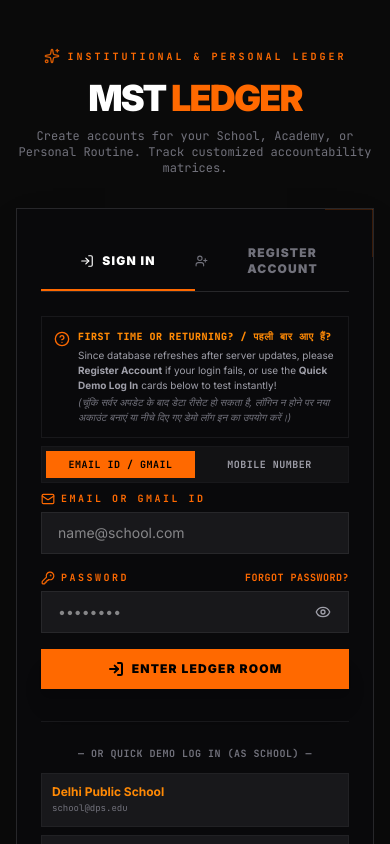
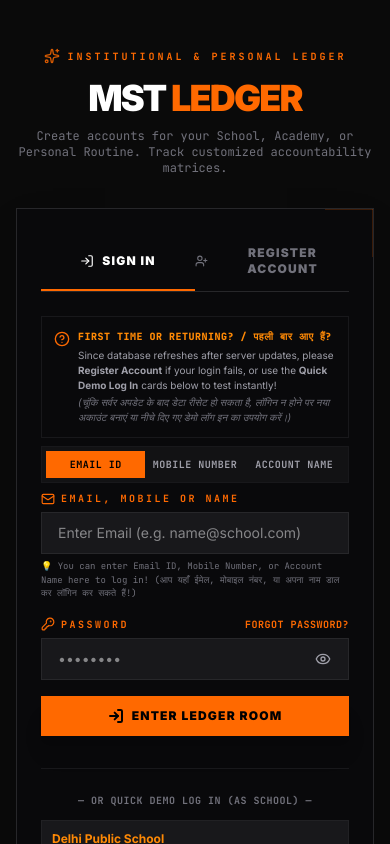
Before and after one commit to Max-Lee263/My-hobbies, a React (Vite) app: page / in a window 390 px wide. Shown: the top 844 px of the page. Built offline with nearby package versions, Linux system fonts and the light colour scheme; a web font is replaced by a local one.

Commit message:
feat: allow login via username
Enable users to authenticate using their name in addition to email or mobile number by updating validation logic across the frontend and server.

```diff
--- a/server.ts
+++ b/server.ts
@@ -219,12 +219,12 @@ Analyze the user's intent, then output the updated focus/hobbies, and the recomm
       }
 
       const serverUsers = loadServerUsers();
+      const identifier = loginIdentifier.toLowerCase().trim();
       const user = serverUsers.find((u: any) => {
-        if (loginMethod === "email") {
-          return u.email.toLowerCase() === loginIdentifier.toLowerCase().trim() && u.password === password;
-        } else {
-          return u.mobile.trim() === loginIdentifier.trim() && u.password === password;
-        }
+        const emailMatch = u.email && u.email.toLowerCase() === identifier;
+        const mobileMatch = u.mobile && u.mobile.trim() === identifier;
+        const nameMatch = u.name && u.name.toLowerCase().trim() === identifier;
+        return (emailMatch || mobileMatch || nameMatch) && u.password === password;
       });
 
       if (!user) {
--- a/src/components/AuthScreen.tsx
+++ b/src/components/AuthScreen.tsx
@@ -59,7 +59,7 @@ const PREDEFINED_SUBJECTS: Record<string, string[]> = {
 
 export default function AuthScreen({ onLogin }: AuthScreenProps) {
   const [activeTab, setActiveTab] = useState<"login" | "register">("login");
-  const [loginMethod, setLoginMethod] = useState<"email" | "mobile">("email");
+  const [loginMethod, setLoginMethod] = useState<"email" | "mobile" | "name">("email");
 
   // Login Form State
   const [loginIdentifier, setLoginIdentifier] = useState(""); // email or mobile
@@ -191,12 +191,12 @@ export default function AuthScreen({ onLogin }: AuthScreenProps) {
 
     // Try to find the user in our local backup/storage
     const localUsers: User[] = JSON.parse(localStorage.getItem("ledger_users") || "[]");
+    const identifier = loginIdentifier.toLowerCase().trim();
     const matchedLocalUser = localUsers.find(u => {
-      if (loginMethod === "email") {
-        return u.email.toLowerCase() === loginIdentifier.toLowerCase().trim();
-      } else {
-        return u.mobile.trim() === loginIdentifier.trim();
-      }
+      const emailMatch = u.email && u.email.toLowerCase() === identifier;
+      const mobileMatch = u.mobile && u.mobile.trim() === identifier;
+      const nameMatch = u.name && u.name.toLowerCase().trim() === identifier;
+      return emailMatch || mobileMatch || nameMatch;
     });
 
     try {
@@ -744,21 +744,30 @@ export default function AuthScreen({ onLogin }: AuthScreenProps) {
                 <div className="flex bg-zinc-900/60 p-1 border border-zinc-900 rounded-none mb-2">
                   <button
                     type="button"
-                    onClick={() => { setLoginMethod("email"); setLoginIdentifier(""); }}
+                    onClick={() => { setLoginMethod("email"); }}
                     className={`flex-1 py-1.5 text-[10px] font-mono font-bold uppercase tracking-wider transition-colors duration-150 ${
                       loginMethod === "email" ? "bg-orange-500 text-black" : "text-zinc-400 hover:text-white"
                     }`}
                   >
-                    Email ID / Gmail
+                    Email ID
                   </button>
                   <button
                     type="button"
-                    onClick={() => { setLoginMethod("mobile"); setLoginIdentifier(""); }}
+                    onClick={() => { setLoginMethod("mobile"); }}
                     className={`flex-1 py-1.5 text-[10px] font-mono font-bold uppercase tracking-wider transition-colors duration-150 ${
                       loginMethod === "mobile" ? "bg-orange-500 text-black" : "text-zinc-400 hover:text-white"
                     }`}
                   >
                     Mobile Number
+                  </button>
+                  <button
+                    type="button"
+                    onClick={() => { setLoginMethod("name"); }}
+                    className={`flex-1 py-1.5 text-[10px] font-mono font-bold uppercase tracking-wider transition-colors duration-150 ${
+                      loginMethod === "name" ? "bg-orange-500 text-black" : "text-zinc-400 hover:text-white"
+                    }`}
+                  >
+                    Account Name
                   </button>
                 </div>
 
@@ -778,23 +787,37 @@ export default function AuthScreen({ onLogin }: AuthScreenProps) {
                     {loginMethod === "email" ? (
                       <>
                         <Mail className="w-3.5 h-3.5" />
-                        <span>Email or Gmail ID</span>
+                        <span>Email, Mobile or Name</span>
+                      </>
+                    ) : loginMethod === "mobile" ? (
+                      <>
+                        <Phone className="w-3.5 h-3.5" />
+                        <span>Mobile, Email or Name</span>
                       </>
                     ) : (
                       <>
-                        <Phone className="w-3.5 h-3.5" />
-                        <span>Mobile Number</span>
+                        <UserPlus className="w-3.5 h-3.5" />
+                        <span>Account Name, Email or Mobile</span>
                       </>
                     )}
                   </label>
                   <input
-                    type={loginMethod === "email" ? "email" : "tel"}
-                    placeholder={loginMethod === "email" ? "name@school.com" : "e.g. 9876543210"}
+                    type="text"
+                    placeholder={
+                      loginMethod === "email"
+                        ? "Enter Email (e.g. name@school.com)"
+                        : loginMethod === "mobile"
+                        ? "Enter Mobile (e.g. 9876543210)"
+                        : "Enter Account Name (e.g. Rahul Kumar)"
+                    }
                     value={loginIdentifier}
                     onChange={(e) => setLoginIdentifier(e.target.value)}
                     className="w-full px-4 py-2.5 bg-zinc-900 border border-zinc-800 rounded-none text-zinc-100 placeholder-zinc-650 focus:outline-hidden focus:ring-1 focus:ring-orange-500 transition-all font-sans text-sm"
                     required
                   />
+                  <p className="text-[9px] text-zinc-500 font-mono leading-normal">
+                    💡 You can enter Email ID, Mobile Number, or Account Name here to log in! (आप यहाँ ईमेल, मोबाइल नंबर, या अपना नाम डाल कर लॉगिन कर सकते हैं!)
+                  </p>
                 </div>
 
                 {/* Password input */}
```
